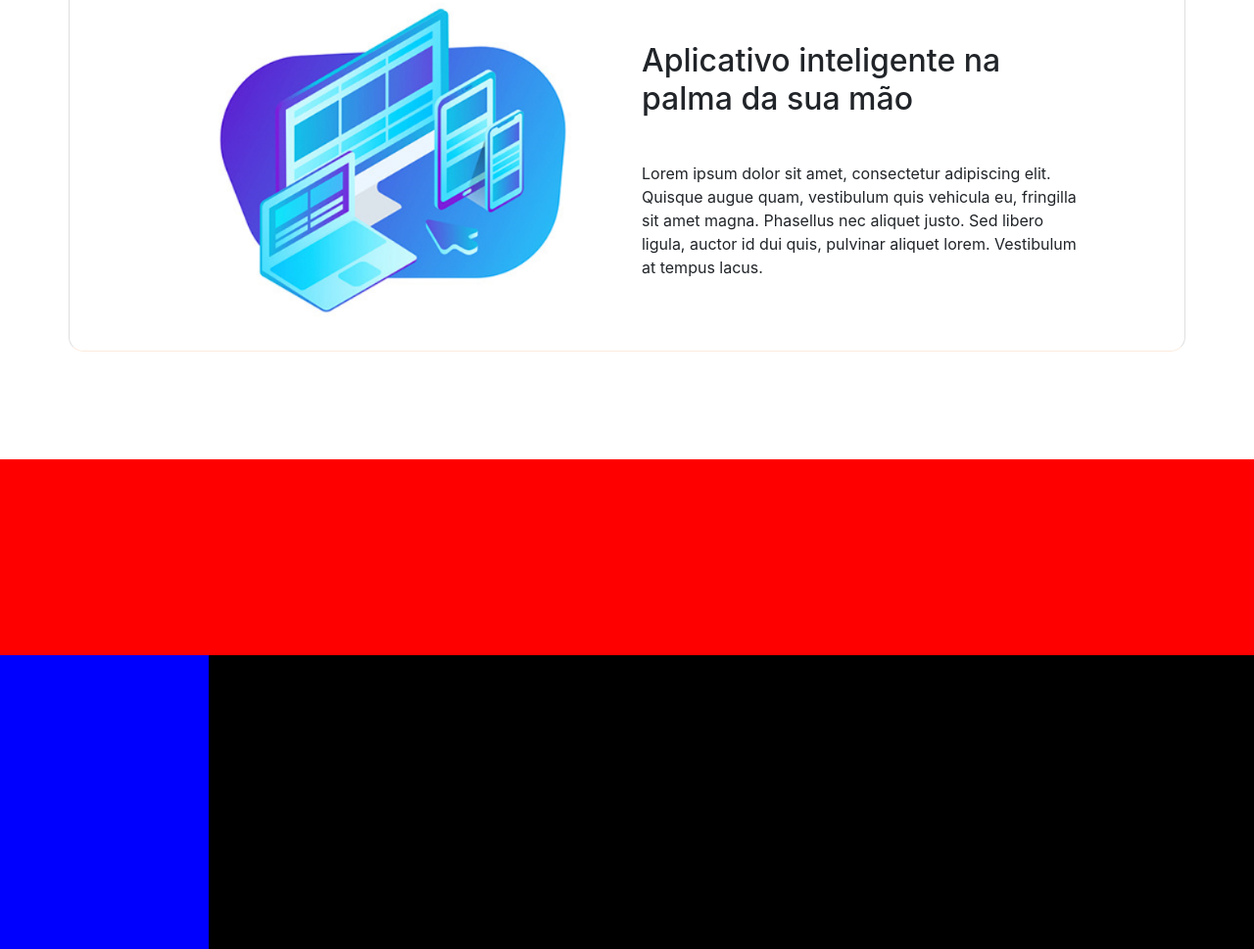
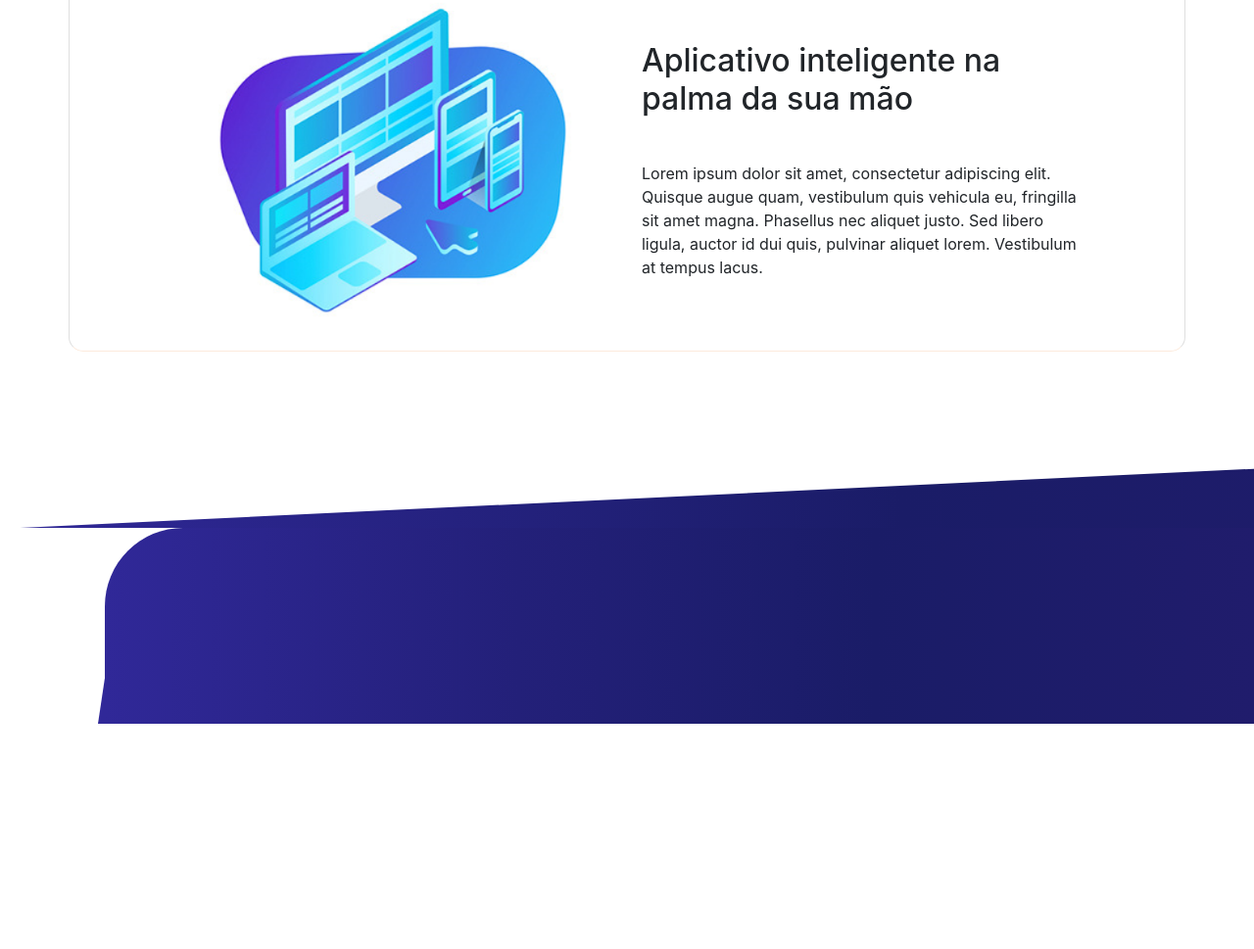
Before and after one commit to marchandrs/portfolio-banco, a PHP site: page / in a window 1280 px wide. Shown: the part 1758-2727 px from the top of the page at 98% size. After the commit the page ends 2497 px from the top, so only its background shows below. Run offline with PHP 8.4, Linux system fonts and the light colour scheme.

Commit message:
implemented footer design

```diff
--- a/css/main.css
+++ b/css/main.css
@@ -87,11 +87,6 @@ footer {
 	margin-top: 110px;
 }
 
-.bottom-section {
-	min-height: 300px;
-	/*background-color: black;*/
-}
-
 .btn-header {
 	color: white;
 	border: 1px solid white;
@@ -151,18 +146,46 @@ footer {
 	margin-top: 10%;
 }
 
+.bot-sec-top-container {
+	background-color: white;
+	height: 70px;
+	padding: 0;
+	overflow: hidden;
+}
+
 .bot-sec-top {
-	background-color: red;
-	min-height: 200px;
+	width: 200%;
+	height: 100%;
+	background-color: #262281;
+	transform-origin: 58% 100%;
+    transform: rotate(-2.74deg);
+	background: rgb(48,40,152);
+	background: linear-gradient(90deg, rgba(48,40,152,1) 0%, rgba(26,28,103,1) 36%, rgba(32,28,108,1) 60%);
+}
+
+.bot-sec-left-container {
+	height: 200px;
+	background-color: white;
+	padding: 0;
+	padding-left: 100px;
+	overflow: hidden;
 }
 
 .bot-sec-left {
-	background-color: blue;
+	width: 100%;
+	height: 100%;
+	background-color: #302898;
+	transform-origin: 0 100%;
+    transform: rotate(8.5deg);
 }
 
-.bot-sec-right {
-	background-color: black;
+.bot-sec-right-container {
+	background-color: #101650;
+	min-height: 200px;
+	background: rgb(48,40,152);
+	background: linear-gradient(90deg, rgba(48,40,152,1) 0%, rgba(35,32,121,1) 36%, rgba(26,28,103,1) 67%, rgba(32,28,108,1) 100%);
 }
+
 
 @media only screen and (min-width: 768px) {
 	.menu {
@@ -185,4 +208,8 @@ footer {
 	.featured-section {
 		max-height: 360px;
 	}
+
+	.bot-sec-right-container {
+		border-radius: 80px 0 0 0;
+	}
 }
--- a/index.html
+++ b/index.html
@@ -115,11 +115,16 @@
 
 	<footer class="container-fluid">
 		<div class="row">
-			<div class="col-12 bot-sec-top d-none d-md-block"></div>
+			<div class="col-12 bot-sec-top-container d-none d-md-block">
+				<div class="bot-sec-top"></div>
+			</div>
 		</div>
 		<div class="row">
-			<div class="col-2 bottom-section bot-sec-left d-none d-md-block"></div>
-			<div class="col-12 col-md-10 bottom-section bot-sec-right"></div>
+			<div class="col-1 bottom-section bot-sec-left-container d-none d-md-block">
+				<div class="bot-sec-left"></div>
+			</div>
+			<div class="col-12 col-md-11 bottom-section bot-sec-right-container">
+			</div>
 		</div>
 	</footer>
 
```
